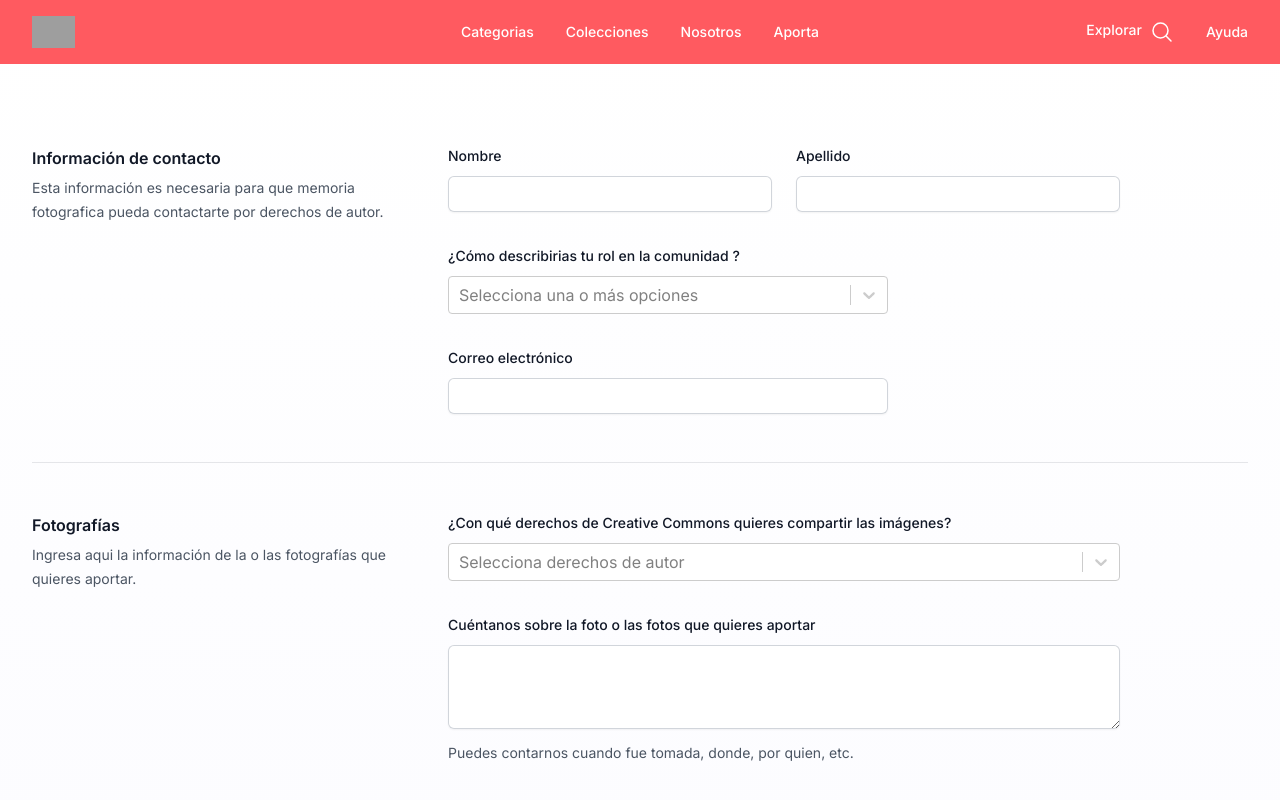
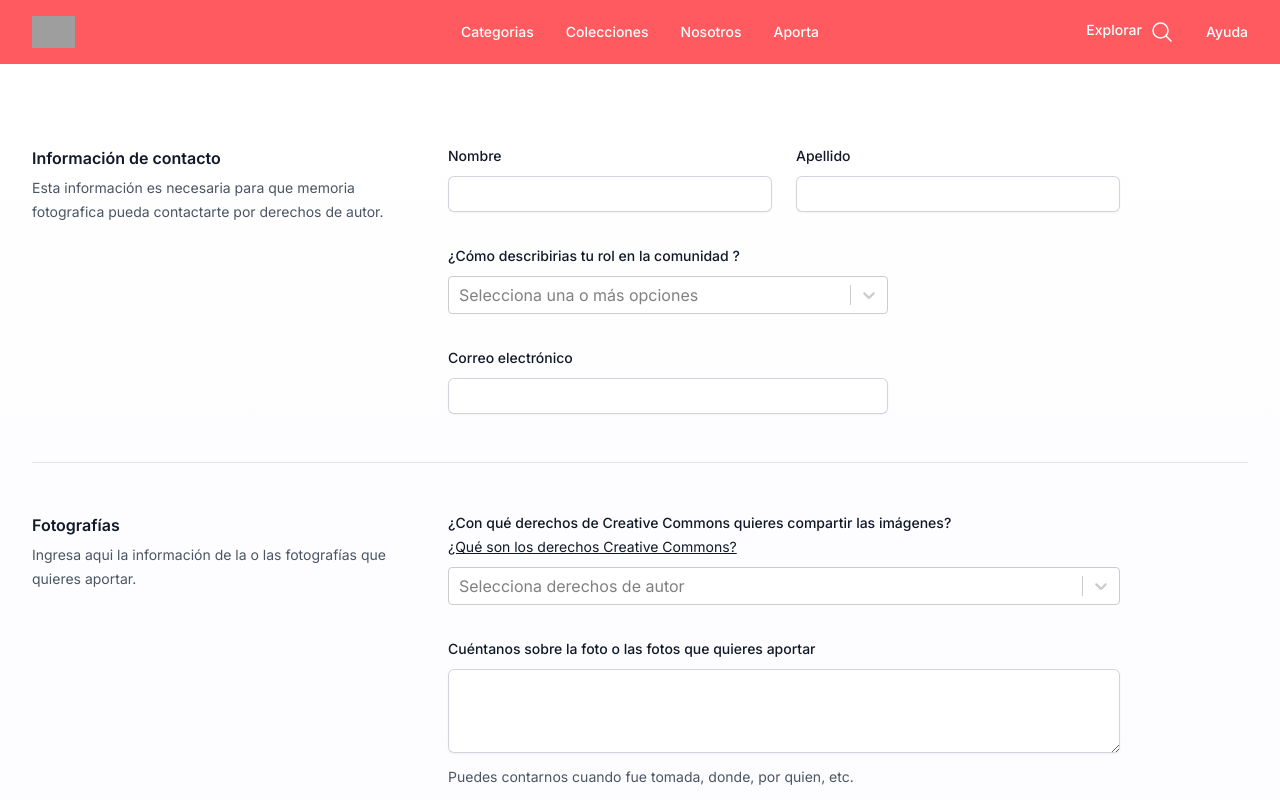
Before and after one commit to leit-uchile/memoria-fotografica-web, a Next.js app: page /donate in a window 1280 px wide. Shown: the top 800 px of the page. Built offline with nearby package versions, Linux system fonts and the light colour scheme; grey boxes are pictures that could not be loaded.

Commit message:
Add help message in donation form

```diff
--- a/src/app/donate/page.tsx
+++ b/src/app/donate/page.tsx
@@ -1,9 +1,9 @@
 "use client";
 
 import { ExclamationTriangleIcon } from "@heroicons/react/20/solid";
-import { PhotoIcon, UserCircleIcon } from "@heroicons/react/24/solid";
+import { PhotoIcon } from "@heroicons/react/24/solid";
 import { useCallback } from "react";
-import { useForm, SubmitHandler } from "react-hook-form";
+import { useForm } from "react-hook-form";
 import Select from "react-select";
 import Creatable from "react-select/creatable";
 
@@ -50,7 +50,9 @@ function Form() {
           </div>
           <div className="ml-3">
             <p className="text-sm text-yellow-700">
-              Nuestro equipo se encuentra con alta demanda, por lo que el formulario de aportación de fotografías se encuentra cerrado. Disculpe las molestias.
+              Nuestro equipo se encuentra con alta demanda, por lo que el
+              formulario de aportación de fotografías se encuentra cerrado.
+              Disculpe las molestias.
             </p>
           </div>
         </div>
@@ -164,6 +166,12 @@ function Form() {
                 ¿Con qué derechos de Creative Commons quieres compartir las
                 imágenes?
               </label>
+              <span
+                className="block text-sm font-small leading-6 text-gray-900 underline cursor-pointer"
+                onClick={() => window.open(`/creativecommons`, '_blank')}
+              >
+                ¿Qué son los derechos Creative Commons?
+              </span>
               <div className="mt-2 text-gray-600">
                 <Select
                   options={cc_options}
```
